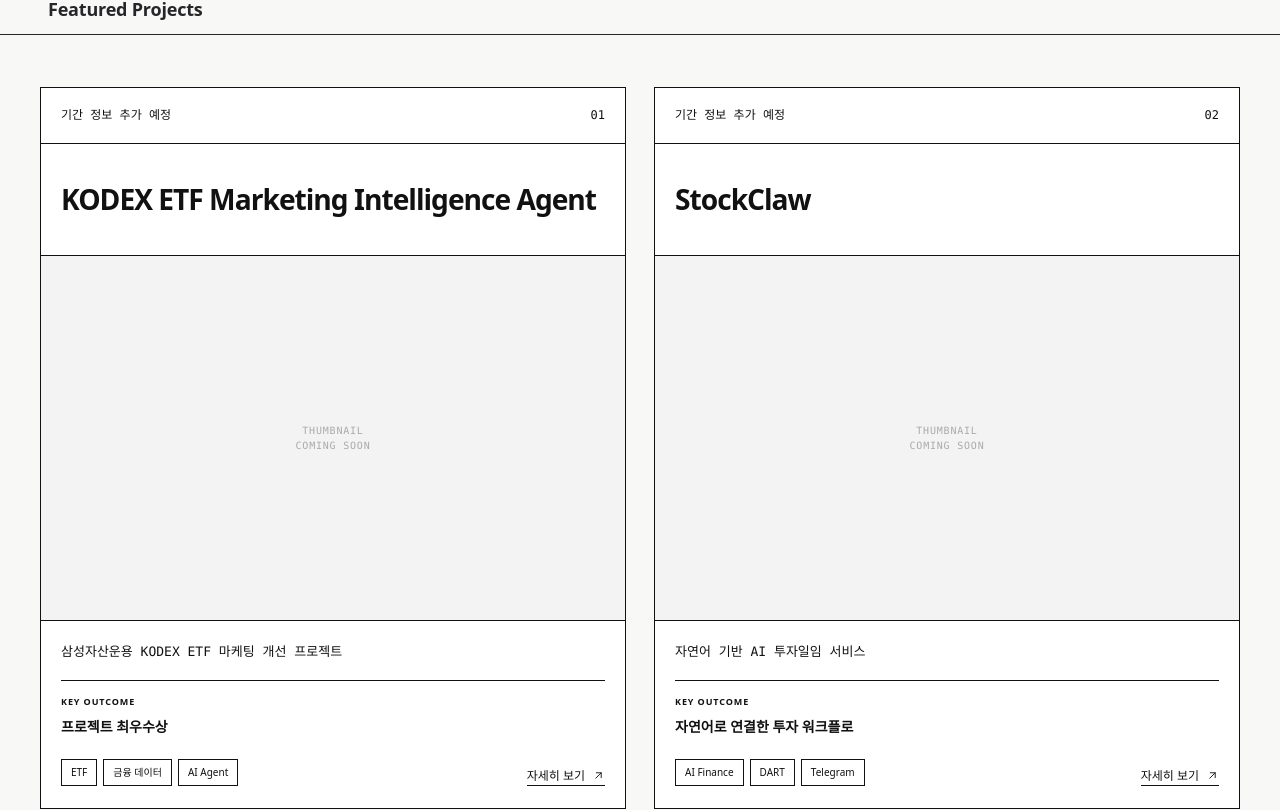
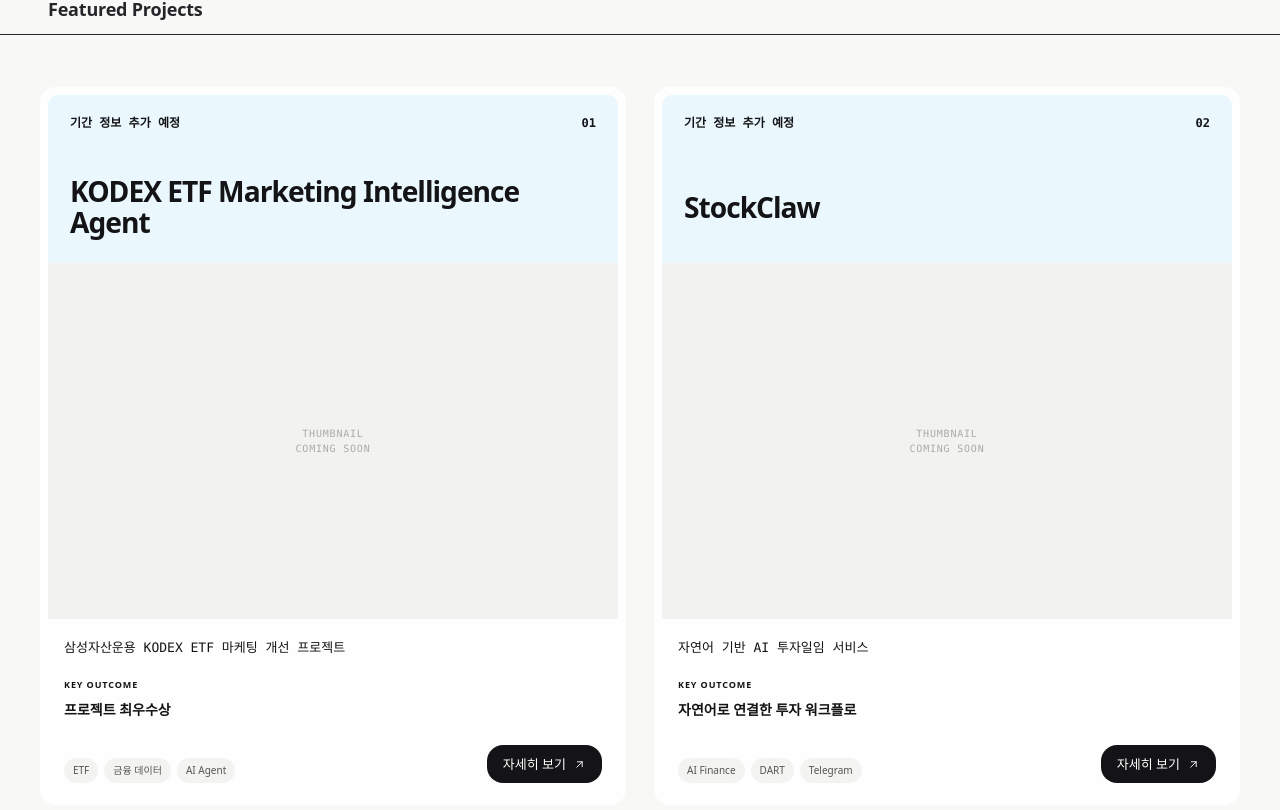
Before and after one commit to youra031220/youra-kim-portfolio, a Next.js app: page / in a window 1280 px wide. Shown: the part 1474-2284 px from the top of the page. Built offline with nearby package versions, Linux system fonts and the light colour scheme; a web font is replaced by a local one.

Commit message:
Refine project cards with rounded clean style

```diff
--- a/app/globals.css
+++ b/app/globals.css
@@ -82,24 +82,24 @@ svg { width: 18px; fill: none; stroke: currentColor; stroke-width: 1.7; stroke-l
 
 .projects { background: #f8f8f7; border-top: 1px solid var(--line); border-bottom: 1px solid var(--line); }
 .project-list { display: grid; grid-template-columns: repeat(2, 1fr); gap: 34px 28px; }
-.project-card { min-width: 0; background: #fff; transform-origin: right bottom; transition: rotate .45s cubic-bezier(.23,1,.32,1); }
-.project-card:hover { rotate: 1.5deg; }
-.project-card-link { overflow: hidden; display: flex; flex-direction: column; color: #111; background: #fff; border: 1px solid #111; }
-.project-card-link:focus-visible { outline: 2px solid var(--purple); outline-offset: 4px; }
-.project-card-period { min-height: 56px; padding: 14px 20px; display: flex; align-items: center; justify-content: space-between; border-bottom: 1px solid #111; font-family: ui-monospace, "SFMono-Regular", Menlo, monospace; font-size: 12px; }
-.project-card-name { min-height: 112px; padding: 24px 20px; display: flex; align-items: center; border-bottom: 1px solid #111; }
+.project-card { min-width: 0; padding: 8px; color: #141417; background: #fefefe; border-radius: 16px; transform-origin: right bottom; transition: rotate .45s cubic-bezier(.23,1,.32,1), box-shadow .45s; }
+.project-card:hover { rotate: 1.5deg; box-shadow: 0 18px 38px rgba(38,38,42,.14); }
+.project-card-link { overflow: hidden; display: flex; flex-direction: column; color: #141417; background: #fefefe; border-radius: 10px; }
+.project-card-link:focus-visible { outline: 2px solid var(--purple); outline-offset: 5px; }
+.project-card-period { min-height: 56px; padding: 16px 22px; display: flex; align-items: center; justify-content: space-between; background: #eaf7fd; border-radius: 8px 8px 0 0; font-family: ui-monospace, "SFMono-Regular", Menlo, monospace; font-size: 12px; font-weight: 600; }
+.project-card-name { min-height: 112px; padding: 24px 22px; display: flex; align-items: center; background: #eaf7fd; }
 .project-card-name h3 { margin: 0; font-size: clamp(25px, 2.2vw, 34px); font-weight: 600; line-height: 1.1; letter-spacing: -1px; overflow-wrap: anywhere; }
-.project-thumbnail { aspect-ratio: 16 / 10; position: relative; overflow: hidden; display: grid; place-items: center; background: #f3f3f3; border-bottom: 1px solid #111; }
+.project-thumbnail { aspect-ratio: 16 / 10; position: relative; overflow: hidden; display: grid; place-items: center; background: #f2f2f0; }
 .project-thumbnail img { object-fit: cover; }
 .project-thumbnail > span { color: #aaa; font-family: ui-monospace, "SFMono-Regular", Menlo, monospace; font-size: 10px; letter-spacing: .08em; text-align: center; }
-.project-card-summary { min-height: 178px; padding: 22px 20px; display: flex; flex-direction: column; }
+.project-card-summary { min-height: 178px; padding: 20px 16px 14px; display: flex; flex-direction: column; }
 .project-card-summary > p { margin: 0; font-family: ui-monospace, "SFMono-Regular", Menlo, monospace; font-size: 13px; line-height: 1.45; }
-.project-card-outcome { margin-top: 18px; padding-top: 14px; border-top: 1px solid #111; }
+.project-card-outcome { margin-top: 18px; padding-top: 2px; }
 .project-card-outcome span { display: block; margin-bottom: 5px; font-size: 9px; font-weight: 600; letter-spacing: .1em; }
 .project-card-outcome strong { font-size: 14px; font-weight: 600; }
 .project-card-bottom { margin-top: auto; padding-top: 20px; display: flex; align-items: flex-end; justify-content: space-between; gap: 16px; }
-.project-card-bottom .tags span { color: #111; background: #fff; border: 1px solid #111; border-radius: 0; }
-.project-detail-link { flex: none; display: inline-flex; align-items: center; gap: 7px; border-bottom: 1px solid currentColor; font-size: 12px; }
+.project-card-bottom .tags span { color: #555; background: #f3f3f1; border: 0; border-radius: 999px; }
+.project-detail-link { flex: none; min-height: 38px; padding: 8px 16px; display: inline-flex; align-items: center; justify-content: center; gap: 7px; color: #fff; background: #141417; border-radius: 16px; font-size: 13px; font-weight: 400; }
 .project-meta span, .project-story span, .document-type, .site-no { display: block; margin-bottom: 6px; color: var(--purple); font-size: 9px; font-weight: 600; letter-spacing: .1em; text-transform: uppercase; }
 .project-detail-link svg { width: 13px; }
 .project-body { flex: 1; padding: 26px 28px; }
```
